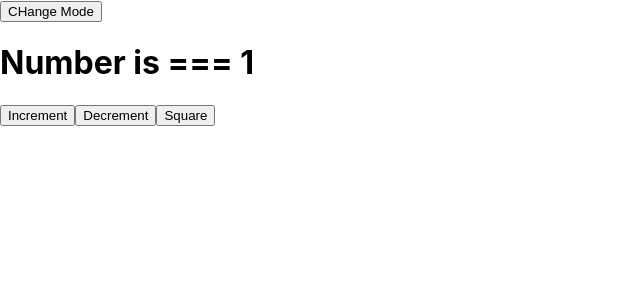
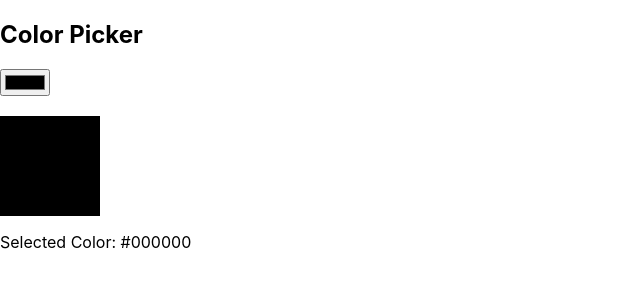
Before and after one commit to pranshubaghel/first-react-app, a React (Create React App) app: page / in a window 1280 px wide. Shown: the top 300 px of the page, without its empty margins (0-640 px from the left). Built offline with nearby package versions, Linux system fonts and the light colour scheme.

Commit message:
colorpicker

```diff
--- a/src/App.js
+++ b/src/App.js
@@ -1,16 +1,14 @@
-import './App.css';
-import Info from './Components/Info';
-import Home from './Components/Home';
 
-
+import ColorPicker from './Components/Colorpicker';
 
 
 function App() {
   return (
 
 <>
-<Info/>
-<Home/>
+
+
+<ColorPicker/>
 </>
 
   );
--- /dev/null
+++ b/src/Components/Colorpicker.jsx
@@ -0,0 +1,31 @@
+import React, { useState } from 'react';
+
+const ColorPicker = () => {
+  const [selectedColor, setSelectedColor] = useState('#000000'); // Initial color is black
+
+  const handleColorChange = (event) => {
+    setSelectedColor(event.target.value);
+  };
+
+  return (
+    <div>
+      <h2>Color Picker</h2>
+      <input
+        type="color"
+        value={selectedColor}
+        onChange={handleColorChange}
+      />
+      <div
+        style={{
+          width: '100px',
+          height: '100px',
+          backgroundColor: selectedColor,
+          marginTop: '20px',
+        }}
+      ></div>
+      <p>Selected Color: {selectedColor}</p>
+    </div>
+  );
+};
+
+export default ColorPicker;
```
Also changed, not shown: src/Components/Todolist.jsx (added, +52 -0 lines).
